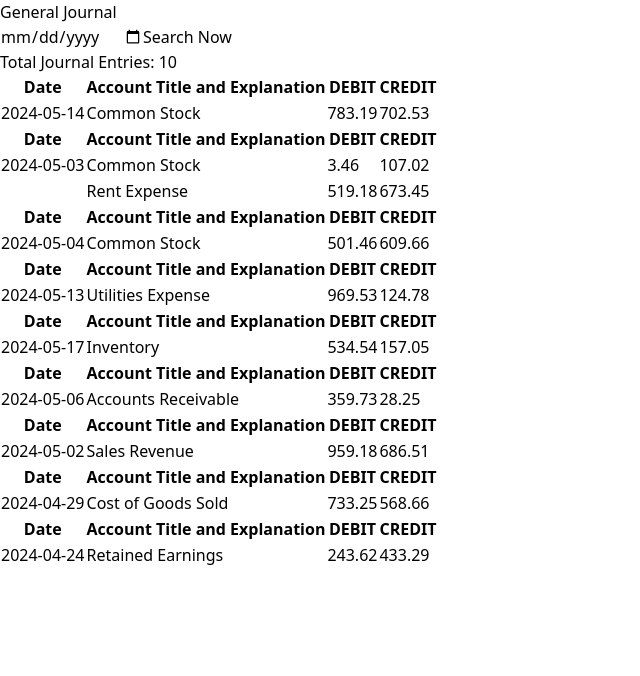
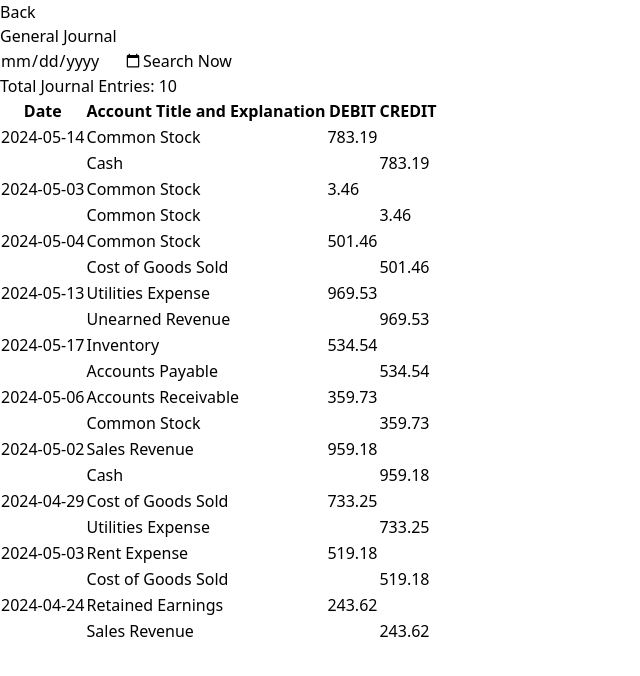
Before and after one commit to gxtnewfolder/my-financial-app, a React (Vite) app: page /general-journal in a window 1280 px wide. Shown: the top 676 px of the page, without its empty margins (0-640 px from the left). Built offline with nearby package versions, Linux system fonts and the light colour scheme.

Commit message:
update General Journal General Ledger and Monly income statement

```diff
--- a/src/component/mockAPI.js
+++ b/src/component/mockAPI.js
@@ -8,24 +8,80 @@ function generateRandomJournalEntries(numEntries = 10, filterDate = '') {
         const date = new Date(Date.now() - Math.random() * 30 * 24 * 60 * 60 * 1000).toISOString().slice(0, 10);
         const debitAccount = accounts[Math.floor(Math.random() * accounts.length)];
         const creditAccount = accounts[Math.floor(Math.random() * accounts.length)];
-        const debit = Math.round(Math.random() * 100000) / 100;
-        const credit = Math.round(Math.random() * 100000) / 100;
+        const amount = Math.round(Math.random() * 100000) / 100;
 
-        // Generate a random reference number (you might want to make this more realistic)
+        // Generate a random reference number (you'll likely want to make this more realistic)
+        const refNo = Math.random().toString(36).slice(2, 8).toUpperCase();
 
         if (!filterDate || date === filterDate) {
             entries.push({
                 id: i + 1,
                 date,
+                description: `Transaction ${i + 1}`,
                 debitAccount,
                 creditAccount,
-                debit,
-                credit,
+                amount,
             });
         }
     }
     return entries;
 }
+
+function generateRandomLedgerData(numAccounts = 15, accountNameFilter = '') {
+    const assetAccounts = ['Cash', 'Accounts Receivable', 'Inventory', 'Prepaid Expenses', 'Land', 'Building', 'Equipment'];
+    const liabilityAccounts = ['Accounts Payable', 'Notes Payable', 'Accrued Expenses', 'Bonds Payable'];
+    const equityAccounts = ['Common Stock', 'Retained Earnings', 'Additional Paid-in Capital'];
+    const revenueAccounts = ['Sales Revenue', 'Interest Revenue', 'Service Revenue'];
+    const expenseAccounts = ['Cost of Goods Sold', 'Salaries Expense', 'Rent Expense', 'Utilities Expense', 'Advertising Expense'];
+
+    const accounts = [];
+    for (let i = 0; i < numAccounts; i++) {
+      let accountType, name, balance;
+      if (i < assetAccounts.length) {
+        accountType = 'Assets';
+        name = assetAccounts[i];
+        balance = Math.round(Math.random() * 100000);
+      } else if (i < assetAccounts.length + liabilityAccounts.length) {
+        accountType = 'Liabilities';
+        name = liabilityAccounts[i - assetAccounts.length];
+        balance = -Math.round(Math.random() * 50000);
+      } else if (i < assetAccounts.length + liabilityAccounts.length + equityAccounts.length) {
+        accountType = 'Equity';
+        name = equityAccounts[i - assetAccounts.length - liabilityAccounts.length];
+        balance = Math.round(Math.random() * 200000);
+      } else if (i < assetAccounts.length + liabilityAccounts.length + equityAccounts.length + revenueAccounts.length) {
+        accountType = 'Revenue';
+        name = revenueAccounts[i - assetAccounts.length - liabilityAccounts.length - equityAccounts.length];
+        balance = Math.round(Math.random() * 150000);
+      } else {
+        accountType = 'Expenses';
+        name = expenseAccounts[i - assetAccounts.length - liabilityAccounts.length - equityAccounts.length - revenueAccounts.length];
+        balance = -Math.round(Math.random() * 80000);
+      }
+
+      const date = new Date(Date.now() - Math.random() * 30 * 24 * 60 * 60 * 1000).toISOString().slice(0, 10); // Random date within the last 30 days
+      if (!accountNameFilter || name.toLowerCase().includes(accountNameFilter.toLowerCase())) {
+          accounts.push({
+            id: i + 1,
+            name,
+            balance,
+            accountType,
+            date, // Added date field
+          });
+      }
+    }
+
+    const groupedAccounts = accounts.reduce((acc, account) => {
+      acc[account.accountType] = acc[account.accountType] || [];
+      acc[account.accountType].push(account);
+      return acc;
+    }, {});
+
+    return Object.entries(groupedAccounts).map(([key, value]) => ({
+      name: key,
+      accounts: value,
+    }));
+  }
 
 function simulateApiDelay(data) {
     return new Promise((resolve) => {
@@ -34,6 +90,32 @@ function simulateApiDelay(data) {
 }
 
 export const getJournalEntries = async (filterDate = '') => {
-    const journalEntries = generateRandomJournalEntries(10, filterDate); // Pass filterDate
+    const journalEntries = generateRandomJournalEntries(10, filterDate);
     return simulateApiDelay(journalEntries);
 };
+
+export const getLedgerData = async () => {
+    const ledgerData = generateRandomLedgerData();
+    return simulateApiDelay(ledgerData);
+};
+
+export const getIncomeStatementData = async (selectedMonth) => {
+    // ... (fetch/generate data based on the selectedMonth)
+    return {
+      month: selectedMonth,
+      sales: [
+        { item: 'GASOHOL 95', amount: 100000 },
+        { item: 'DIESEL', amount: 100000 },
+      ],
+      totalSales: 200000,
+      costOfGoodsSold: [
+        { item: 'GASOHOL 95', amount: 50000 },
+        { item: 'DIESEL', amount: 50000 },
+      ],
+      totalCostOfGoodsSold: 100000,
+      grossProfit: 100000, // Calculated
+      // ... other expenses (salaries, utilities, etc.)
+      totalExpenses: 13500, // Calculated
+      netIncome: 86500, // Calculated
+    };
+  };
--- a/src/pages/GeneralJournal.jsx
+++ b/src/pages/GeneralJournal.jsx
@@ -1,18 +1,23 @@
-import React, { useState, useEffect } from "react";
-import { getJournalEntries } from "../component/mockAPI"; // Import mock API
+import React, { useState, useEffect } from 'react';
+import { useNavigate } from 'react-router-dom';
+import { getJournalEntries } from '../component/mockAPI';
 
 function GeneralJournal() {
+  const navigate = useNavigate(); // Get the navigation function
+
+  const handleGoBack = () => {
+    navigate('/finance'); // Navigate to the home page
+  };
   const [journalEntries, setJournalEntries] = useState([]);
-  const [selectedDate, setSelectedDate] = useState(""); // For date filtering
+  const [selectedDate, setSelectedDate] = useState('');
 
   useEffect(() => {
     const fetchData = async () => {
       try {
-        // Fetch data (potentially with filtering based on selectedDate)
         const data = await getJournalEntries(selectedDate);
         setJournalEntries(data);
       } catch (error) {
-        console.error("Error fetching journal entries:", error);
+        console.error('Error fetching journal entries:', error);
       }
     };
     fetchData();
@@ -22,22 +27,15 @@ function GeneralJournal() {
     setSelectedDate(event.target.value);
   };
 
-  const groupByDate = (journalEntries) => {
-    const groupedEntries = {};
-    journalEntries.forEach((entry) => {
-      const date = entry.date;
-      if (!groupedEntries[date]) {
-        groupedEntries[date] = [];
-      }
-      groupedEntries[date].push(entry);
-    });
-    return groupedEntries;
-  };
-
-  const groupedEntries = groupByDate(journalEntries);
-
   return (
     <div className="container mx-auto p-4">
+      {/* Back Button */}
+      <button
+        onClick={handleGoBack}
+        className="bg-gray-500 hover:bg-gray-700 text-white font-bold py-2 px-4 rounded mb-4"
+      >
+        Back
+      </button>
       {/* Search and Filter Section */}
       <div className="flex justify-between items-center mb-4">
         <div className="flex items-center">
@@ -52,54 +50,40 @@ function GeneralJournal() {
             Search Now
           </button>
         </div>
-        <div className="text-gray-600">
-          Total Journal Entries: {journalEntries.length}
-        </div>
+        <div className="text-gray-600">Total Journal Entries: {journalEntries.length}</div>
       </div>
 
       {/* Journal Entries Table */}
-      {Object.entries(groupedEntries).map(([date, entries]) => (
-
+      <div className="overflow-x-auto">
         <table className="min-w-full divide-y divide-gray-200">
           <thead>
-              {/* ... (table headers) */}
             <tr>
-                <th className="px-6 py-3 bg-gray-50 text-left text-xs font-medium text-gray-500 uppercase tracking-wider">
-                  Date
-                </th>
-                <th className="px-6 py-3 bg-gray-50 text-left text-xs font-medium text-gray-500 uppercase tracking-wider col-span-2">
-                  Account Title and Explanation
-                </th>
-                <th className="px-6 py-3 bg-gray-50 text-left text-xs font-medium text-gray-500 uppercase tracking-wider">
-                  DEBIT
-                </th>
-                <th className="px-6 py-3 bg-gray-50 text-left text-xs font-medium text-gray-500 uppercase tracking-wider">
-                  CREDIT
-                </th>
+              <th className="px-6 py-3 bg-gray-50 text-left text-xs font-medium text-gray-500 uppercase tracking-wider">Date</th>
+              <th className="px-6 py-3 bg-gray-50 text-left text-xs font-medium text-gray-500 uppercase tracking-wider">Account Title and Explanation</th>
+              <th className="px-6 py-3 bg-gray-50 text-left text-xs font-medium text-gray-500 uppercase tracking-wider">DEBIT</th>
+              <th className="px-6 py-3 bg-gray-50 text-left text-xs font-medium text-gray-500 uppercase tracking-wider">CREDIT</th>
             </tr>
           </thead>
           <tbody className="bg-white divide-y divide-gray-200">
-              {entries.map((entry, index) => (
-                <tr key={entry.id}>
-                  <td className="px-6 py-4 whitespace-nowrap">
-                    {/* if first entry of the group, display the date only */}
-                    {index === 0 ? entry.date : null}
-                  </td>
-                  <td className="px-6 py-4 whitespace-nowrap">
-                    {entry.debitAccount}
-                  </td>
-                  <td className="px-6 py-4 whitespace-nowrap">
-                    {entry.debit}
-                  </td>
-                  <td className="px-6 py-4 whitespace-nowrap">
-                    {entry.credit}
-                  </td>
-                </tr>
-              ))}
+            {journalEntries.flatMap((entry) => [
+              // Debit Row
+              <tr key={`${entry.id}-debit`}>
+                <td className="px-6 py-4 whitespace-nowrap text-gray-500">{entry.date}</td>
+                <td className="px-6 py-4 whitespace-nowrap">{entry.debitAccount}</td>
+                <td className="px-6 py-4 whitespace-nowrap text-right">{entry.amount}</td>
+                <td className="px-6 py-4 whitespace-nowrap text-right"></td>
+              </tr>,
+              // Credit Row
+              <tr key={`${entry.id}-credit`}>
+                <td></td> {/* Empty cell for Date */}
+                <td className="px-16 py-4 whitespace-nowrap">{entry.creditAccount}</td>
+                <td className="px-6 py-4 whitespace-nowrap text-right"></td>
+                <td className="px-6 py-4 whitespace-nowrap text-right">{entry.amount}</td>
+              </tr>,
+            ])}
           </tbody>
         </table>
-
-      ))}
+      </div>
     </div>
   );
 }
--- a/src/pages/GeneralLedger.jsx
+++ b/src/pages/GeneralLedger.jsx
@@ -1,49 +1,106 @@
 import React, { useState, useEffect } from 'react';
+import { useNavigate } from 'react-router-dom';
+import { getLedgerData } from '../component/mockAPI';
 
 function GeneralLedger() {
   const [ledgerData, setLedgerData] = useState([]);
+  const [filteredLedgerData, setFilteredLedgerData] = useState([]);
+  const [searchTerm, setSearchTerm] = useState('');
+const navigate = useNavigate();
 
   useEffect(() => {
     const fetchData = async () => {
       try {
-        const response = await fetch('/api/general-ledger');
-        const data = await response.json();
+        const data = await getLedgerData();
         setLedgerData(data);
+        setFilteredLedgerData(data);
       } catch (error) {
-        console.error('Error fetching general ledger data:', error);
-        // Handle the error (e.g., show error message)
+        console.error('Error fetching ledger data:', error);
       }
     };
-
     fetchData();
   }, []);
 
+  useEffect(() => {
+    const filtered = ledgerData.map(accountType => ({
+      ...accountType,
+      accounts: accountType.accounts.filter(account =>
+        account && account.name && account.name.toLowerCase().includes(searchTerm.toLowerCase())
+      )
+    }));
+    setFilteredLedgerData(filtered);
+  }, [searchTerm, ledgerData]);
+
+  const handleGoBack = () => {
+    navigate('/finance');
+  };
+
   return (
     <div className="container mx-auto p-4">
-      <h2 className="text-2xl font-semibold mb-4">General Ledger</h2>
+      {/* Back Button */}
+      <button
+        onClick={handleGoBack}
+        className="bg-gray-500 hover:bg-gray-700 text-white font-bold py-2 px-4 rounded mb-4"
+      >
+        Back
+      </button>
 
-      {/* Loop through account types (e.g., assets, liabilities) */}
-      {ledgerData.map((accountType) => (
-        <div key={accountType.name}>
-          <h3 className="text-xl font-medium mb-2">{accountType.name}</h3>
+      {/* Search Section */}
+      <div className="bg-white rounded-lg shadow-md p-4 mb-4">
+        <div className="flex">
+          <select
+            value={searchTerm}
+            onChange={(e) => setSearchTerm(e.target.value)}
+            className="border rounded-md p-2 mr-2 flex-grow"
+          >
+            <option value="">Select Account</option>
+            {ledgerData.flatMap(accountType => accountType.accounts).map(account => (
+              <option key={account.id} value={account.name}>{account.name}</option>
+            ))}
+          </select>
+          <button
+            className="bg-blue-500 hover:bg-blue-700 text-white font-bold py-2 px-4 rounded"
+            onClick={() => { /* Implement search logic here */ }}
+          >
+            Search Now
+          </button>
+        </div>
+      </div>
+
+      {/* General Ledger Table */}
+      <h2 className="text-xl font-semibold mb-2">General Ledger</h2>
+      {filteredLedgerData.length > 0 ? (
         <table className="min-w-full divide-y divide-gray-200">
           <thead>
             <tr>
-                <th className="px-6 py-3 bg-gray-50 text-left text-xs font-medium text-gray-500 uppercase tracking-wider">Account Name</th>
-                <th className="px-6 py-3 bg-gray-50 text-left text-xs font-medium text-gray-500 uppercase tracking-wider">Balance</th>
+              <th className="px-6 py-3 bg-gray-50 text-left text-xs font-medium text-gray-500 uppercase tracking-wider">DATE</th>
+              <th className="px-6 py-3 bg-gray-50 text-left text-xs font-medium text-gray-500 uppercase tracking-wider">EXPLANATION</th>
+              <th className="px-6 py-3 bg-gray-50 text-left text-xs font-medium text-gray-500 uppercase tracking-wider">DEBIT</th>
+              <th className="px-6 py-3 bg-gray-50 text-left text-xs font-medium text-gray-500 uppercase tracking-wider">CREDIT</th>
+              <th className="px-6 py-3 bg-gray-50 text-left text-xs font-medium text-gray-500 uppercase tracking-wider">BALANCE</th>
             </tr>
           </thead>
           <tbody className="bg-white divide-y divide-gray-200">
-              {accountType.accounts.map((account) => (
+            {filteredLedgerData.flatMap((accountType) => accountType.accounts.map((account) => (
               <tr key={account.id}>
-                  <td className="px-6 py-4 whitespace-nowrap">{account.name}</td>
-                  <td className="px-6 py-4 whitespace-nowrap">{account.balance}</td>
+                {/* ... (table data rows remain the same) */}
+                <td className="px-6 py-4 whitespace-nowrap text-sm text-gray-500">{account.date}</td>
+                <td className="px-6 py-4 whitespace-nowrap text-sm text-gray-500">{account.name}</td>
+                <td className="px-6 py-4 whitespace-nowrap text-sm text-gray-500">{account.debit}</td>
+                <td className="px-6 py-4 whitespace-nowrap text-sm text-gray-500">{account.credit}</td>
+                <td className="px-6 py-4 whitespace-nowrap text-sm text-gray-500">{account.balance}</td>
               </tr>
-              ))}
+            )))}
           </tbody>
         </table>
+      ) : (
+        <div className="bg-green-100 text-green-700 py-2 px-4 rounded border border-green-300 mt-4">
+          Found {filteredLedgerData.length} Transactions
         </div>
-      ))}
+      )}
+
+      {/* Loading and Error State */}
+      {/* You can add these based on your data fetching logic */}
     </div>
   );
 }
--- a/src/pages/IncomeStatement.jsx
+++ b/src/pages/IncomeStatement.jsx
@@ -1,66 +1,113 @@
-import React, { useState, useEffect } from 'react';
+import React, { useState, useEffect } from "react";
+import { useNavigate } from 'react-router-dom';
+import { getIncomeStatementData } from "../component/mockAPI"; // Make sure to adjust this import path
 
 function MonthlyIncomeStatement() {
   const [incomeStatementData, setIncomeStatementData] = useState(null);
-  const [selectedMonth, setSelectedMonth] = useState(''); // For month selection dropdown
+  const [selectedMonth, setSelectedMonth] = useState(""); // For month selection
+  const navigate = useNavigate();
 
   useEffect(() => {
     const fetchData = async () => {
       try {
-        const response = await fetch(`/api/income-statement/${selectedMonth}`);
-        const data = await response.json();
+        const data = await getIncomeStatementData(selectedMonth); // Get data from mock API or your backend
         setIncomeStatementData(data);
       } catch (error) {
-        console.error('Error fetching income statement data:', error);
-        // Handle the error (e.g., show error message)
+        console.error("Error fetching income statement data:", error);
+        // Handle the error gracefully (e.g., show an error message)
       }
     };
 
-    if (selectedMonth) {
       fetchData();
-    }
-  }, [selectedMonth]);
+  }, [selectedMonth]); // Fetch data whenever selectedMonth changes
+
+  const handleGoBack = () => {
+    navigate('/finance');
+  };
 
   return (
     <div className="container mx-auto p-4">
-      <h2 className="text-2xl font-semibold mb-4">Monthly Income Statement</h2>
-
+      {/* Back Button */}
+      <button
+        onClick={handleGoBack}
+        className="bg-gray-500 hover:bg-gray-700 text-white font-bold p-2 px-4 rounded mb-4"
+      >
+        Back
+      </button>
       {/* Month Selection Dropdown */}
       <select
         value={selectedMonth}
         onChange={(e) => setSelectedMonth(e.target.value)}
-        className="border border-gray-300 rounded-md p-2 mb-4"
+        className="border border-gray-300 rounded-md p-2 mx-6"
       >
         {/* Populate with month options (e.g., January, February, etc.) */}
+        <option value="">Select Month</option>
+        <option value="January">January</option>
+        <option value="February">February</option>
+        {/* Add more months as needed */}
       </select>
+      <h1 className="text-3xl font-bold mb-6">MONTHLY INCOME STATEMENT</h1>
+      {incomeStatementData ? (
+        <div>
+          {/* Sales Section */}
+          <div className="mb-4">
+            <h2 className="text-lg font-semibold mb-2">SALE</h2>
+            {incomeStatementData.sales.map((sale) => (
+              <div key={sale.item} className="flex justify-between">
+                <span className="px-6">{sale.item}</span>
+                <span className="text-right">{sale.amount}</span>
+              </div>
+            ))}
+            <div className="flex justify-between mt-2">
+              <span className="font-semibold">TOTAL SALE</span>
+              <span className="text-right font-semibold">
+                {incomeStatementData.totalSales}
+              </span>
+            </div>
+          </div>
 
-      {/* Income Statement Table (if data is loaded) */}
-      {incomeStatementData && (
-        <table className="min-w-full divide-y divide-gray-200">
-          <tbody>
-            {/* Display revenue items */}
-            {incomeStatementData.revenues.map((item) => (
-              <tr key={item.name}>
-                <td className="px-6 py-4 whitespace-nowrap">{item.name}</td>
-                <td className="px-6 py-4 whitespace-nowrap text-right">{item.amount}</td>
-              </tr>
+          {/* Cost of Goods Sold Section */}
+          <div className="mb-4">
+            <h2 className="text-lg font-semibold mb-2">COST OF GOODS SOLD</h2>
+            {incomeStatementData.costOfGoodsSold.map((cost) => (
+              <div key={cost.item} className="flex justify-between">
+                <span className="px-6">{cost.item}</span>
+                <span className="text-right">{cost.amount}</span>
+              </div>
             ))}
+            <div className="flex justify-between mt-2">
+              <span className="font-semibold">TOTAL COST OF GOODS SOLD</span>
+              <span className="text-right font-semibold">
+                {incomeStatementData.totalCostOfGoodsSold}
+              </span>
+            </div>
+          </div>
+          {/* ... (similar structure to Sales section) ... */}
 
-            {/* Display total revenue */}
-            <tr>
-              <td className="px-6 py-4 whitespace-nowrap font-medium">Total Revenue</td>
-              <td className="px-6 py-4 whitespace-nowrap text-right font-medium">{incomeStatementData.totalRevenue}</td>
-            </tr>
+          {/* Gross Profit */}
+          <div className="flex justify-between mt-2">
+            <span className="font-semibold">GROSS PROFIT</span>
+            <span className="text-right font-semibold">
+              {incomeStatementData.grossProfit}
+            </span>
+          </div>
 
-            {/* ... (Display expense items and total expenses similarly) ... */}
+          {/* Other Expenses Section */}
+          <div className="mb-4">
+            <h2 className="text-lg font-semibold mt-4 mb-2">OTHER EXPENSES</h2>
 
-            {/* Display net income */}
-            <tr>
-              <td className="px-6 py-4 whitespace-nowrap font-medium">Net Income</td>
-              <td className="px-6 py-4 whitespace-nowrap text-right font-medium">{incomeStatementData.netIncome}</td>
-            </tr>
-          </tbody>
-        </table>
+          </div>
+
+          {/* Net Income */}
+          <div className="flex justify-between mt-4">
+            <span className="font-semibold">NET INCOME</span>
+            <span className="text-right font-semibold">
+              {incomeStatementData.netIncome}
+            </span>
+          </div>
+        </div>
+      ) : (
+        <p>Loading income statement...</p> // Or show an error message if there's an issue
       )}
     </div>
   );
```
Lines whose indentation alone changed are shown as unchanged.
